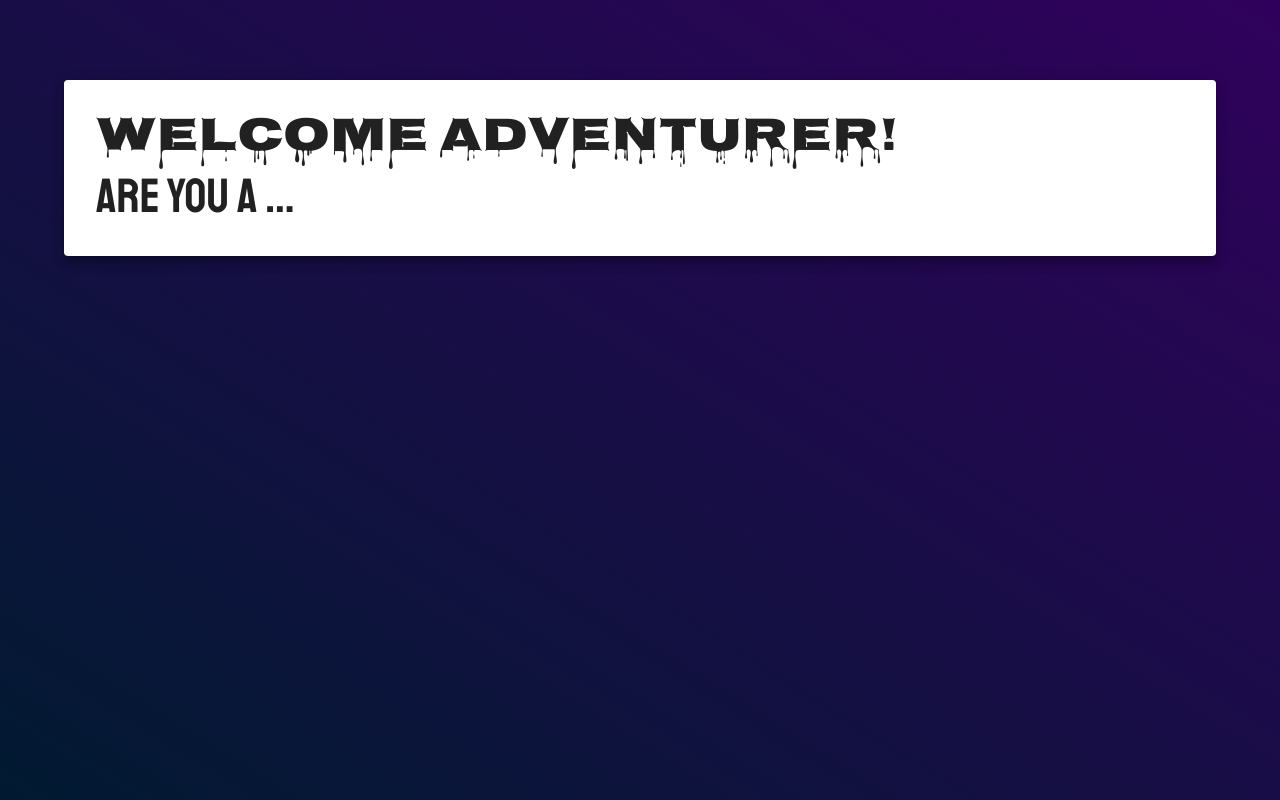
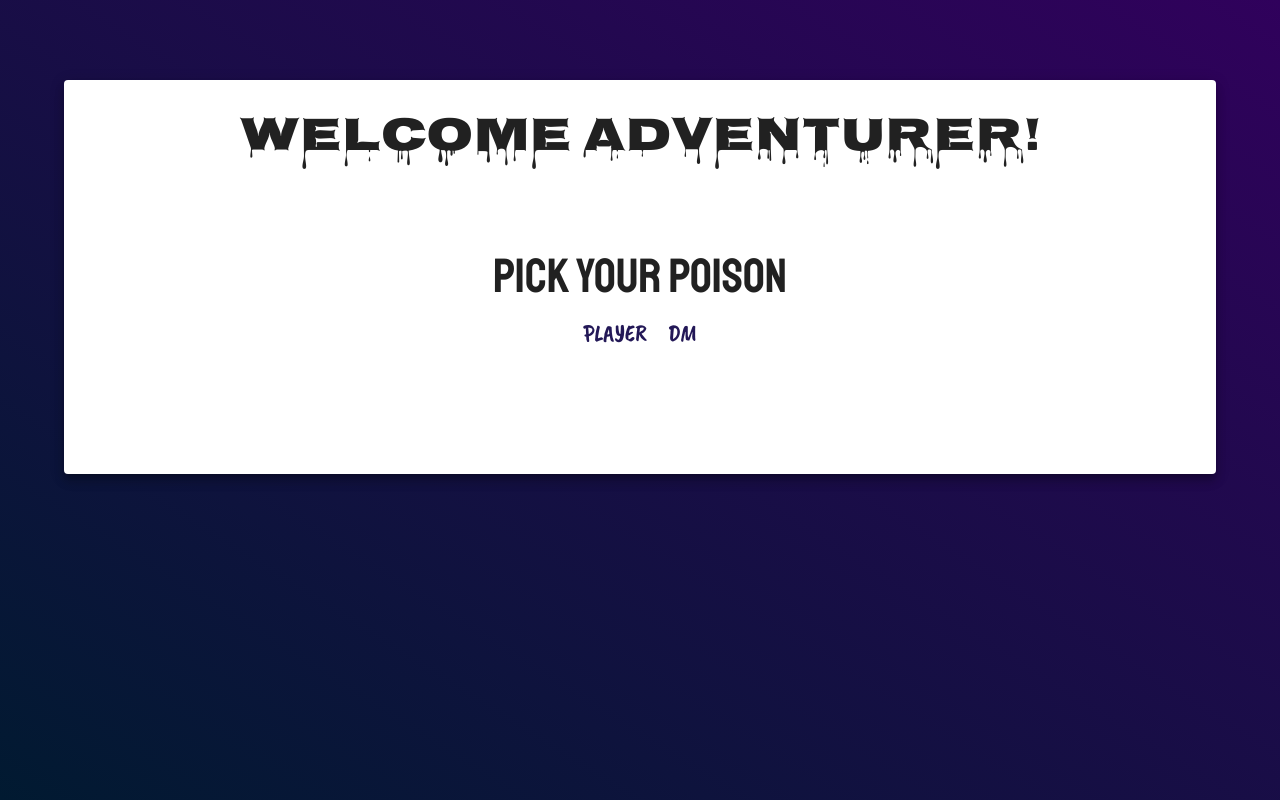
Before and after one commit to Gtallant/tabletop-manager, a Next.js app: page / in a window 1280 px wide. Built offline with nearby package versions, Linux system fonts and the light colour scheme.

Commit message:
Added login component

```diff
--- /dev/null
+++ b/components/login/login.tsx
@@ -0,0 +1,24 @@
+import Typography from '@mui/material/Typography';
+import Box from '@mui/material/Box';
+import ButtonGroup from '@mui/material/ButtonGroup';
+import Button from '@mui/material/Button';
+import React from 'react';
+
+const buttonStyles = {
+  fontSize: 24,
+  fontFamily: 'Caveat Brush',
+};
+
+export default function Login() {
+  return (
+    <Box sx={{ p: 10, textAlign: "center" }}>
+      <Typography variant="h3">
+          Pick Your Poison
+        </Typography>
+        <ButtonGroup size="large" aria-label="large button group">
+          <Button sx={buttonStyles} variant="text" size="large">Player</Button>
+          <Button sx={buttonStyles} variant="text" size="large">DM</Button>
+        </ButtonGroup>
+    </Box>
+  )
+}
--- a/package.json
+++ b/package.json
@@ -11,9 +11,11 @@
     "@emotion/react": "^11.5.0",
     "@emotion/styled": "^11.3.0",
     "@mui/material": "^5.0.6",
+    "@reduxjs/toolkit": "^1.6.2",
     "next": "12.0.2",
     "react": "17.0.2",
     "react-dom": "17.0.2",
+    "redux-saga": "^1.1.3",
     "sass": "^1.43.4"
   },
   "devDependencies": {
--- a/pages/index.tsx
+++ b/pages/index.tsx
@@ -1,7 +1,8 @@
 import type { NextPage } from 'next'
 import Head from 'next/head'
 import Typography from '@mui/material/Typography';
-import Layout from '../components/layout/layout'
+import Layout from '../components/layout/layout';
+import Login from '../components/login/login';
 import styles from '../styles/Home.module.scss'
 
 const Home: NextPage = () => {
@@ -14,13 +15,11 @@ const Home: NextPage = () => {
       </Head>
 
       <Layout>
-        <Typography variant="h1">
+        <Typography variant="h1" sx={{ textAlign: 'center' }}>
           Welcome adventurer!
         </Typography>
 
-        <Typography variant="h3">
-          Are you a ...
-        </Typography>
+        <Login />
 
       </Layout>
     </>
```
Also changed, not shown: 1 other file (tests, documents, lock files or other folders).
